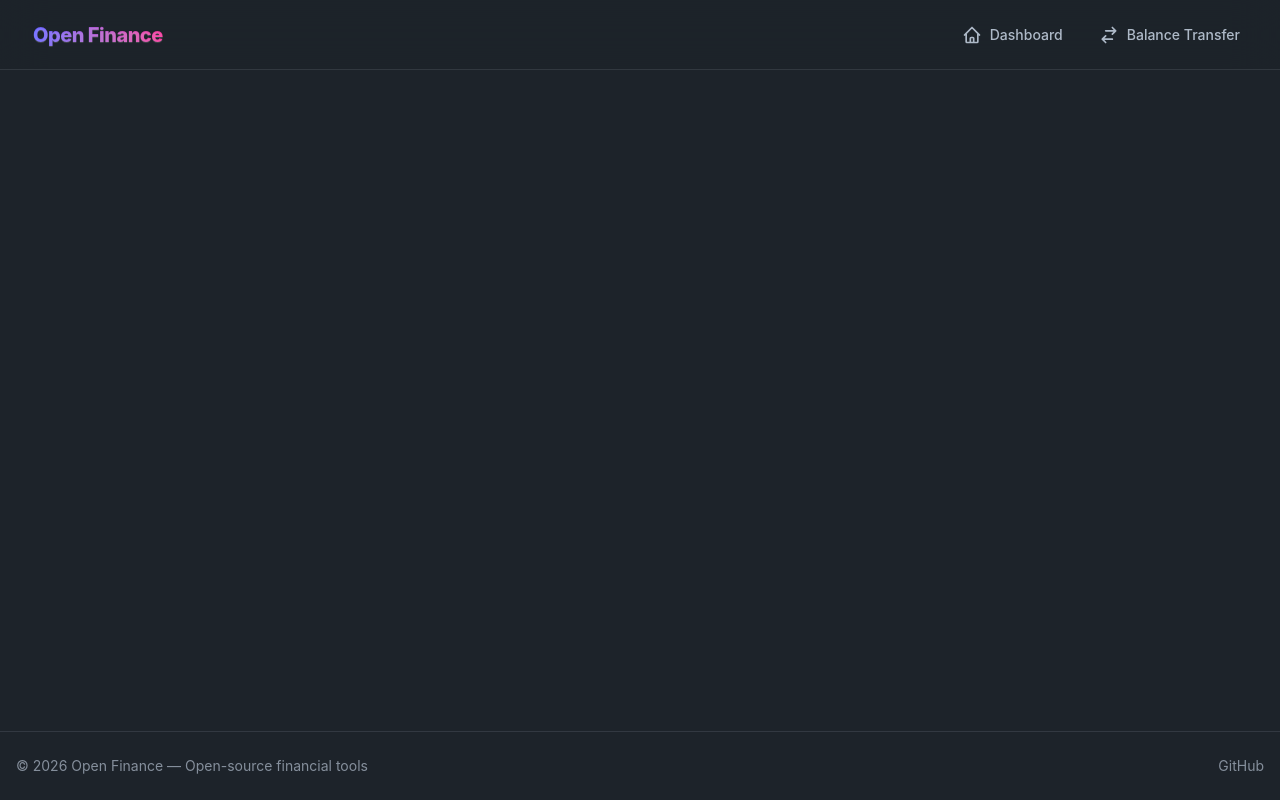
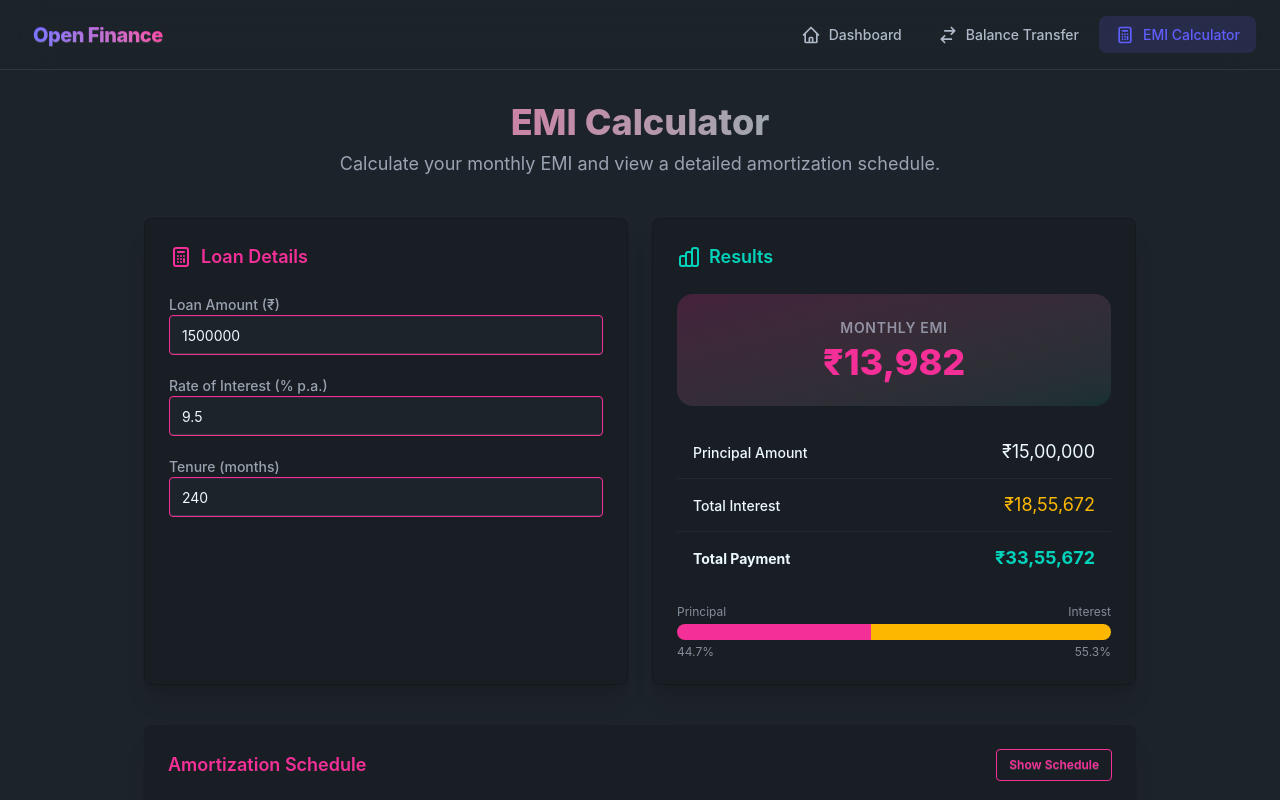
Before and after one commit to sourcedopen/open-finance, a Nuxt app: page /emi-calculator in a window 1280 px wide. Shown: the top 800 px of the page. Built offline with nearby package versions, Linux system fonts and the light colour scheme.

Commit message:
feat: add EMI calculator page with form, results, and amortization schedule, and integrate it into navigation.

```diff
--- /dev/null
+++ b/app/components/EmiCalculatorForm.vue
@@ -0,0 +1,212 @@
+<script setup lang="ts">
+const { calculateEmi } = useEmiCalculator()
+
+// Form state
+const loanAmount = ref<number>(1500000)
+const roi = ref<number>(9.5)
+const tenure = ref<number>(240)
+
+// Computed result
+const result = computed(() => {
+  return calculateEmi(loanAmount.value, roi.value, tenure.value)
+})
+
+// Toggle amortization schedule
+const showSchedule = ref(false)
+
+// Format currency
+function formatCurrency(value: number): string {
+  return new Intl.NumberFormat('en-IN', {
+    style: 'currency',
+    currency: 'INR',
+    maximumFractionDigits: 0,
+  }).format(value)
+}
+</script>
+
+<template>
+  <div class="max-w-5xl mx-auto px-4 py-8">
+    <!-- Header -->
+    <div class="text-center mb-10">
+      <h1 class="text-4xl font-extrabold bg-gradient-to-r from-secondary to-accent bg-clip-text text-transparent">
+        EMI Calculator
+      </h1>
+      <p class="text-base-content/60 mt-2 text-lg">
+        Calculate your monthly EMI and view a detailed amortization schedule.
+      </p>
+    </div>
+
+    <!-- Input + Summary Grid -->
+    <div class="grid grid-cols-1 lg:grid-cols-2 gap-6 mb-10">
+
+      <!-- Input Card -->
+      <div class="card bg-base-200 shadow-xl border border-base-300">
+        <div class="card-body">
+          <h2 class="card-title text-secondary gap-2">
+            <svg xmlns="http://www.w3.org/2000/svg" class="h-6 w-6" fill="none" viewBox="0 0 24 24" stroke="currentColor">
+              <path stroke-linecap="round" stroke-linejoin="round" stroke-width="2" d="M9 7h6m0 10v-3m-3 3h.01M9 17h.01M9 14h.01M12 14h.01M15 11h.01M12 11h.01M9 11h.01M7 21h10a2 2 0 002-2V5a2 2 0 00-2-2H7a2 2 0 00-2 2v14a2 2 0 002 2z" />
+            </svg>
+            Loan Details
+          </h2>
+
+          <div class="form-control mt-4">
+            <label class="label" for="emiLoanAmount">
+              <span class="label-text font-medium">Loan Amount (₹)</span>
+            </label>
+            <input
+              id="emiLoanAmount"
+              v-model.number="loanAmount"
+              type="number"
+              min="0"
+              step="10000"
+              placeholder="e.g., 1500000"
+              class="input input-bordered input-secondary w-full"
+            />
+          </div>
+
+          <div class="form-control mt-3">
+            <label class="label" for="emiRoi">
+              <span class="label-text font-medium">Rate of Interest (% p.a.)</span>
+            </label>
+            <input
+              id="emiRoi"
+              v-model.number="roi"
+              type="number"
+              min="0"
+              max="50"
+              step="0.1"
+              placeholder="e.g., 9.5"
+              class="input input-bordered input-secondary w-full"
+            />
+          </div>
+
+          <div class="form-control mt-3">
+            <label class="label" for="emiTenure">
+              <span class="label-text font-medium">Tenure (months)</span>
+            </label>
+            <input
+              id="emiTenure"
+              v-model.number="tenure"
+              type="number"
+              min="1"
+              max="360"
+              step="1"
+              placeholder="e.g., 240"
+              class="input input-bordered input-secondary w-full"
+            />
+          </div>
+        </div>
+      </div>
+
+      <!-- Results Card -->
+      <div class="card bg-base-200 shadow-xl border border-base-300">
+        <div class="card-body justify-center">
+          <h2 class="card-title text-accent gap-2">
+            <svg xmlns="http://www.w3.org/2000/svg" class="h-6 w-6" fill="none" viewBox="0 0 24 24" stroke="currentColor">
+              <path stroke-linecap="round" stroke-linejoin="round" stroke-width="2" d="M9 19v-6a2 2 0 00-2-2H5a2 2 0 00-2 2v6a2 2 0 002 2h2a2 2 0 002-2zm0 0V9a2 2 0 012-2h2a2 2 0 012 2v10m-6 0a2 2 0 002 2h2a2 2 0 002-2m0 0V5a2 2 0 012-2h2a2 2 0 012 2v14a2 2 0 01-2 2h-2a2 2 0 01-2-2z" />
+            </svg>
+            Results
+          </h2>
+
+          <div v-if="result.emi > 0" class="mt-4 space-y-5">
+            <!-- EMI Highlight -->
+            <div class="bg-gradient-to-br from-secondary/20 to-accent/10 rounded-2xl p-6 text-center">
+              <div class="text-sm text-base-content/50 uppercase tracking-wider font-semibold mb-1">Monthly EMI</div>
+              <div class="text-4xl font-extrabold text-secondary">{{ formatCurrency(result.emi) }}</div>
+            </div>
+
+            <!-- Breakdown -->
+            <div class="overflow-x-auto">
+              <table class="table table-zebra">
+                <tbody>
+                  <tr>
+                    <td class="font-medium">Principal Amount</td>
+                    <td class="text-right text-lg">{{ formatCurrency(loanAmount) }}</td>
+                  </tr>
+                  <tr>
+                    <td class="font-medium">Total Interest</td>
+                    <td class="text-right text-lg text-warning">{{ formatCurrency(result.totalInterest) }}</td>
+                  </tr>
+                  <tr class="font-bold">
+                    <td>Total Payment</td>
+                    <td class="text-right text-lg text-accent">{{ formatCurrency(result.totalPayment) }}</td>
+                  </tr>
+                </tbody>
+              </table>
+            </div>
+
+            <!-- Visual ratio bar -->
+            <div>
+              <div class="flex justify-between text-xs text-base-content/50 mb-1">
+                <span>Principal</span>
+                <span>Interest</span>
+              </div>
+              <div class="flex h-4 rounded-full overflow-hidden bg-base-300">
+                <div
+                  class="bg-secondary transition-all duration-500"
+                  :style="{ width: `${(loanAmount / result.totalPayment) * 100}%` }"
+                />
+                <div
+                  class="bg-warning transition-all duration-500"
+                  :style="{ width: `${(result.totalInterest / result.totalPayment) * 100}%` }"
+                />
+              </div>
+              <div class="flex justify-between text-xs text-base-content/50 mt-1">
+                <span>{{ ((loanAmount / result.totalPayment) * 100).toFixed(1) }}%</span>
+                <span>{{ ((result.totalInterest / result.totalPayment) * 100).toFixed(1) }}%</span>
+              </div>
+            </div>
+          </div>
+
+          <!-- Empty state -->
+          <div v-else class="flex flex-col items-center justify-center py-10 text-base-content/40">
+            <svg xmlns="http://www.w3.org/2000/svg" class="h-12 w-12 mb-3" fill="none" viewBox="0 0 24 24" stroke="currentColor">
+              <path stroke-linecap="round" stroke-linejoin="round" stroke-width="1.5" d="M12 8c-1.657 0-3 .895-3 2s1.343 2 3 2 3 .895 3 2-1.343 2-3 2m0-8c1.11 0 2.08.402 2.599 1M12 8V7m0 1v8m0 0v1m0-1c-1.11 0-2.08-.402-2.599-1M21 12a9 9 0 11-18 0 9 9 0 0118 0z" />
+            </svg>
+            <p class="text-sm">Enter loan details to see your EMI</p>
+          </div>
+        </div>
+      </div>
+    </div>
+
+    <!-- Amortization Schedule -->
+    <div v-if="result.emi > 0" class="card bg-base-200 shadow-xl">
+      <div class="card-body">
+        <div class="flex items-center justify-between">
+          <h3 class="card-title text-secondary text-lg">Amortization Schedule</h3>
+          <button
+            class="btn btn-sm btn-outline btn-secondary"
+            @click="showSchedule = !showSchedule"
+          >
+            {{ showSchedule ? 'Hide' : 'Show' }} Schedule
+          </button>
+        </div>
+        <div
+          v-if="showSchedule"
+          class="overflow-x-auto mt-4 max-h-[28rem] overflow-y-auto"
+        >
+          <table class="table table-xs table-zebra table-pin-rows">
+            <thead>
+              <tr>
+                <th>Month</th>
+                <th class="text-right">EMI</th>
+                <th class="text-right">Principal</th>
+                <th class="text-right">Interest</th>
+                <th class="text-right">Balance</th>
+              </tr>
+            </thead>
+            <tbody>
+              <tr v-for="row in result.monthlyBreakdown" :key="row.month">
+                <td>{{ row.month }}</td>
+                <td class="text-right">{{ formatCurrency(row.emi) }}</td>
+                <td class="text-right">{{ formatCurrency(row.principal) }}</td>
+                <td class="text-right">{{ formatCurrency(row.interest) }}</td>
+                <td class="text-right">{{ formatCurrency(row.balance) }}</td>
+              </tr>
+            </tbody>
+          </table>
+        </div>
+      </div>
+    </div>
+  </div>
+</template>
--- a/app/layouts/default.vue
+++ b/app/layouts/default.vue
@@ -2,6 +2,7 @@
 const navLinks = [
   { label: 'Dashboard', to: '/', icon: 'M3 12l2-2m0 0l7-7 7 7M5 10v10a1 1 0 001 1h3m10-11l2 2m-2-2v10a1 1 0 01-1 1h-3m-6 0a1 1 0 001-1v-4a1 1 0 011-1h2a1 1 0 011 1v4a1 1 0 001 1m-6 0h6' },
   { label: 'Balance Transfer', to: '/balance-transfer', icon: 'M8 7h12m0 0l-4-4m4 4l-4 4m0 6H4m0 0l4 4m-4-4l4-4' },
+  { label: 'EMI Calculator', to: '/emi-calculator', icon: 'M9 7h6m0 10v-3m-3 3h.01M9 17h.01M9 14h.01M12 14h.01M15 11h.01M12 11h.01M9 11h.01M7 21h10a2 2 0 002-2V5a2 2 0 00-2-2H7a2 2 0 00-2 2v14a2 2 0 002 2z' },
 ]
 
 const route = useRoute()
--- /dev/null
+++ b/app/pages/emi-calculator.vue
@@ -0,0 +1,18 @@
+<script setup lang="ts">
+useHead({
+  title: 'EMI Calculator | Open Finance',
+  meta: [
+    {
+      name: 'description',
+      content:
+        'Calculate your monthly EMI for any loan amount, interest rate and tenure. View a detailed month-by-month amortization schedule with principal and interest breakdown.',
+    },
+  ],
+})
+</script>
+
+<template>
+  <div>
+    <EmiCalculatorForm />
+  </div>
+</template>
--- a/app/pages/index.vue
+++ b/app/pages/index.vue
@@ -31,10 +31,10 @@ const tools = [
     title: 'EMI Calculator',
     description:
       'Calculate your monthly EMI for any loan amount, interest rate and tenure. View detailed month-by-month amortization schedules.',
-    to: '#',
+    to: '/emi-calculator',
     icon: 'M9 7h6m0 10v-3m-3 3h.01M9 17h.01M9 14h.01M12 14h.01M15 11h.01M12 11h.01M9 11h.01M7 21h10a2 2 0 002-2V5a2 2 0 00-2-2H7a2 2 0 00-2 2v14a2 2 0 002 2z',
     color: 'secondary',
-    badge: 'Coming Soon',
+    badge: 'Live',
   },
   {
     title: 'FD vs Mutual Fund',
@@ -57,7 +57,7 @@ const tools = [
 ]
 
 const stats = [
-  { label: 'Tools Available', value: '1', icon: 'M19.428 15.428a2 2 0 00-1.022-.547l-2.387-.477a6 6 0 00-3.86.517l-.318.158a6 6 0 01-3.86.517L6.05 15.21a2 2 0 00-1.806.547M8 4h8l-1 1v5.172a2 2 0 00.586 1.414l5 5c1.26 1.26.367 3.414-1.415 3.414H4.828c-1.782 0-2.674-2.154-1.414-3.414l5-5A2 2 0 009 10.172V5L8 4z' },
+  { label: 'Tools Available', value: '2', icon: 'M19.428 15.428a2 2 0 00-1.022-.547l-2.387-.477a6 6 0 00-3.86.517l-.318.158a6 6 0 01-3.86.517L6.05 15.21a2 2 0 00-1.806.547M8 4h8l-1 1v5.172a2 2 0 00.586 1.414l5 5c1.26 1.26.367 3.414-1.415 3.414H4.828c-1.782 0-2.674-2.154-1.414-3.414l5-5A2 2 0 009 10.172V5L8 4z' },
   { label: 'Open Source', value: '100%', icon: 'M10 20l4-16m4 4l4 4-4 4M6 16l-4-4 4-4' },
   { label: 'Cost', value: 'Free', icon: 'M12 8c-1.657 0-3 .895-3 2s1.343 2 3 2 3 .895 3 2-1.343 2-3 2m0-8c1.11 0 2.08.402 2.599 1M12 8V7m0 1v8m0 0v1m0-1c-1.11 0-2.08-.402-2.599-1M21 12a9 9 0 11-18 0 9 9 0 0118 0z' },
 ]
```
